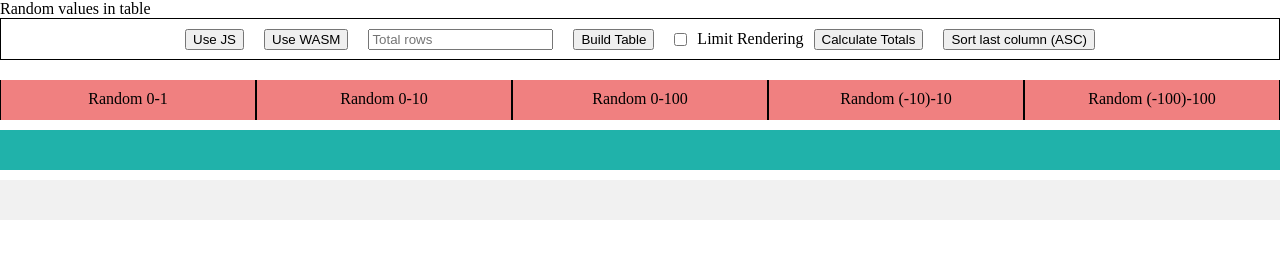
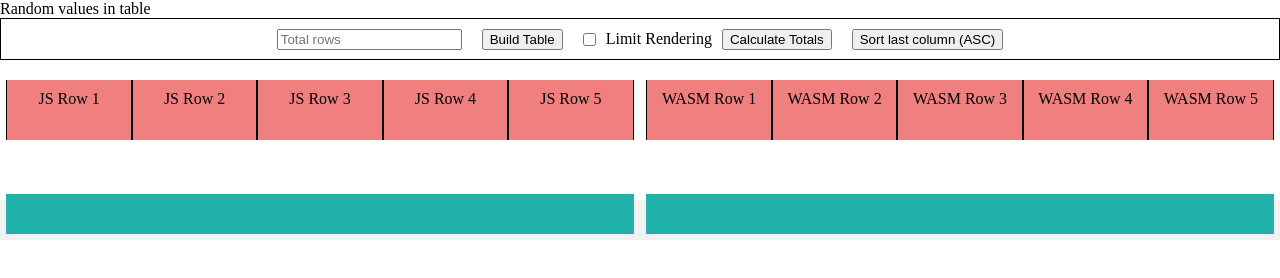
Before and after one commit to noobtiger/noobtiger.github.io, a plain HTML site: page index.html in a window 1280 px wide. Drawn offline with Linux system fonts and the light colour scheme.

Commit message:
two tables

```diff
--- a/index.html
+++ b/index.html
@@ -5,7 +5,7 @@
   <meta charset="utf-8">
 
   <title>WASM table test</title>
-  <meta name="description" content="WASM test">
+  <meta name="description" content="WASM experiment">
   <meta name="author" content="Chait Pinn">
 
   <link rel="stylesheet" href="main.css">
@@ -18,30 +18,30 @@
   </header>
   <main>
     <section id="table-controls">
-      <input type="button" id="use-js" value="Use JS"/>
-      <input type="button" id="use-wasm" value="Use WASM"/>
       <input type="number" id="total-rows-input" placeholder="Total rows"/>
       <input type="button" id="build-table" value="Build Table"/>
       <input type="checkbox" id="limit-table" /> <label for="limit-table">Limit Rendering</label>
       <input type="button" id="calculate-totals" value="Calculate Totals"/>
       <input type="button" id="sort-column" value="Sort last column (ASC)"/>
     </section>
-    <section id="table">
-      <header id="table-header">
+    <main id="table-bodies">
+      <article id="js-body">
+        <section class="table">
+            <header class="table-header">
               <div class="header-cell">
-          Random 0-1
+                JS Row 1
               </div>
               <div class="header-cell">
-          Random 0-10
+                JS Row 2
               </div>
               <div class="header-cell">
-          Random 0-100
+                JS Row 3
               </div>
               <div class="header-cell">
-          Random (-10)-10
+                JS Row 4
               </div>
               <div class="header-cell">
-          Random (-100)-100
+                JS Row 5
               </div>
             </header>
             <main id="table-body">
@@ -50,6 +50,35 @@
           <section id="totals">
 
           </section>
+      </article>
+
+      <article id="wasm-body">
+        <section class="table">
+            <header class="table-header">
+              <div class="header-cell">
+                WASM Row 1
+              </div>
+              <div class="header-cell">
+                WASM Row 2
+              </div>
+              <div class="header-cell">
+                WASM Row 3
+              </div>
+              <div class="header-cell">
+                WASM Row 4
+              </div>
+              <div class="header-cell">
+                WASM Row 5
+              </div>
+            </header>
+            <main id="wasm-table-body">
+            </main>
+          </section>
+          <section id="wasm-totals">
+
+          </section>
+      </article>
+    </main>
     <section id="results">
         <div id="build-table-results">
 
--- a/main.css
+++ b/main.css
@@ -15,18 +15,18 @@ html, body {
   margin: 10px;
 }
 
-#table {
+.table {
   height: 80%;
   overflow: auto;
   margin-top: 20px;
   margin-bottom: 10px;
 }
 
-#table-header {
+.table-header {
   display: flex;
   justify-content: space-between;
   background-color: lightcoral;
-  height: 40px;
+  height: 60px;
 }
 
 .header-cell {
@@ -87,3 +87,23 @@ html, body {
 ::-webkit-scrollbar-corner {
   background: #fff;
 }
+
+#table-bodies {
+  display: flex;
+  justify-content: space-around;
+}
+
+#js-body {
+  width: 49%;
+}
+
+#wasm-body {
+  width: 49%;
+}
+
+#wasm-totals {
+  display: flex;
+  justify-content: space-between;
+  background-color: lightseagreen;
+  height: 40px;
+}
```
Also changed, not shown: 1 other file. Lines whose indentation alone changed are shown as unchanged.
